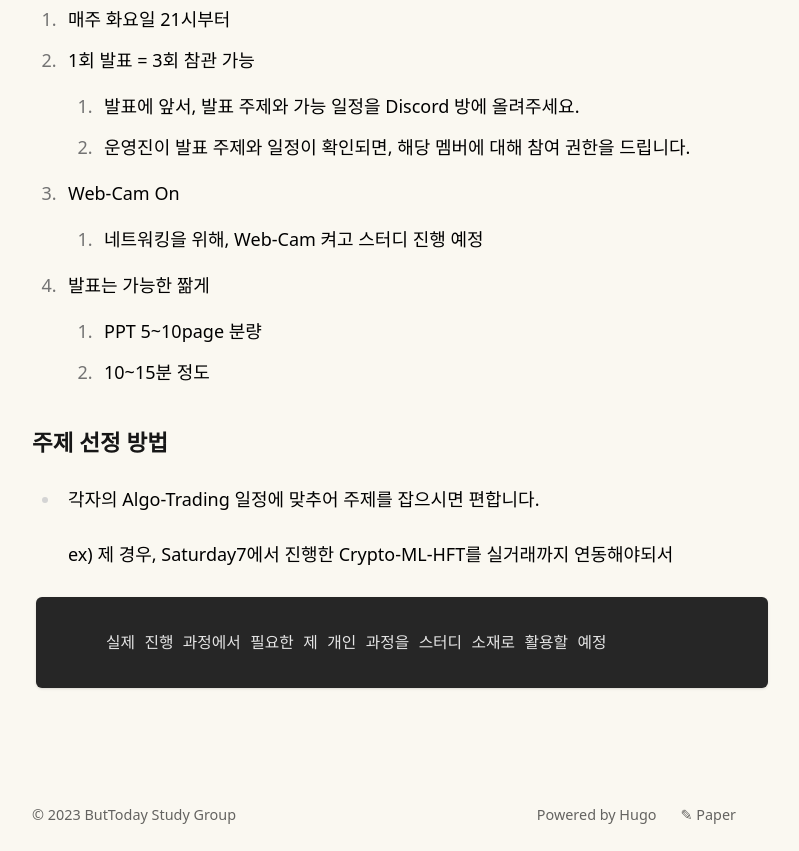
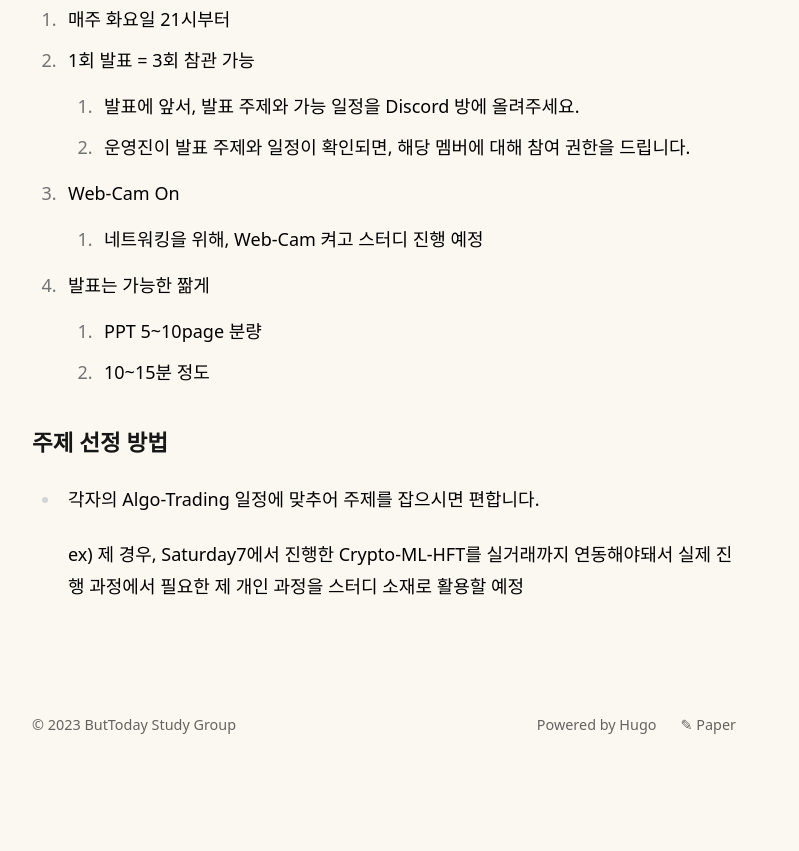
Before and after one commit to but-today-group/but-today-group.github.io, a plain HTML site: page post/intro/index.html in a window 1280 px wide. Shown: the part 547-1398 px from the top of the page, without its empty margins (256-1055 px from the left). After the commit the page ends 1308 px from the top, so only its background shows below. Drawn offline with Linux system fonts and the light colour scheme.

Commit message:
Update index.html

```diff
--- a/post/intro/index.html
+++ b/post/intro/index.html
@@ -264,8 +264,7 @@ Study Rule 매주 화요일 21시부터 1회 발표 = 3회 참관 가능 발표
 <ul>
 <li>
 <p>각자의 Algo-Trading 일정에 맞추어 주제를 잡으시면 편합니다.</p>
-<p>ex) 제 경우, Saturday7에서 진행한 Crypto-ML-HFT를 실거래까지 연동해야되서</p>
-<pre><code>    실제 진행 과정에서 필요한 제 개인 과정을 스터디 소재로 활용할 예정</code></pre>
+<p>ex) 제 경우, Saturday7에서 진행한 Crypto-ML-HFT를 실거래까지 연동해야돼서 실제 진행 과정에서 필요한 제 개인 과정을 스터디 소재로 활용할 예정</p>
 </li>
 </ul>
 </section>
```
